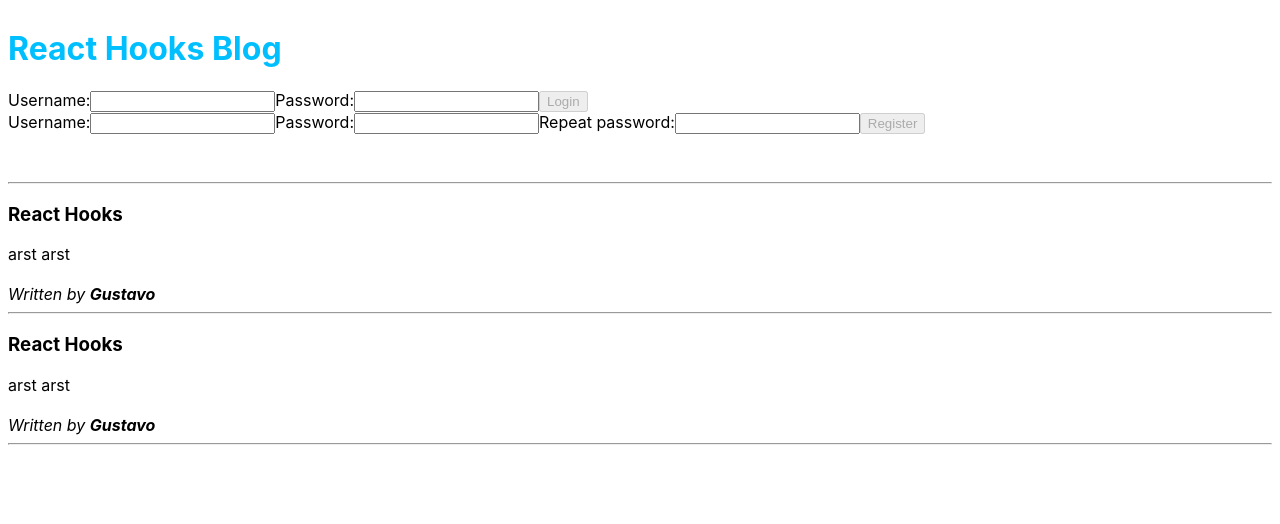
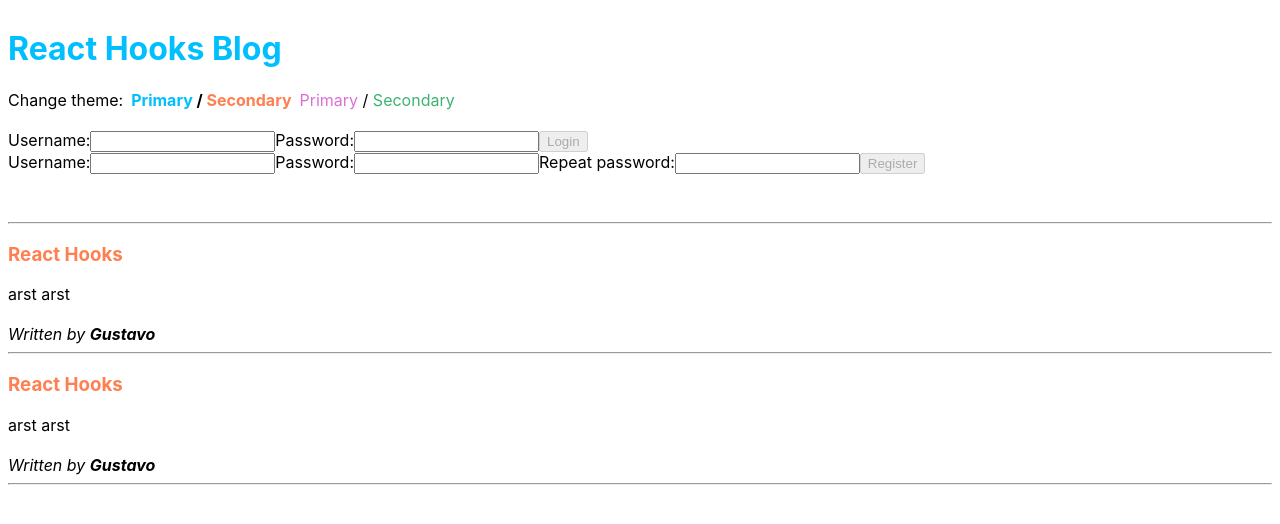
Before and after one commit to gusaiani/learn-react-hooks, a React (Create React App) app: page / in a window 1280 px wide. Shown: the top 524 px of the page. Built offline with nearby package versions, Linux system fonts and the light colour scheme.

Commit message:
Enable theming

```diff
--- a/src/App.js
+++ b/src/App.js
@@ -1,9 +1,10 @@
-import React, { useReducer, useEffect } from 'react'
+import React, { useReducer, useEffect, useState } from 'react'
+import { ThemeContext } from './contexts'
+import ChangeTheme, { THEMES } from './ChangeTheme'
 import PostList from './post/PostList'
 import CreatePost from './post/CreatePost'
 import UserBar from './user/UserBar'
 import Header from './Header'
-import { ThemeContext } from './contexts'
 
 import appReducer from './reducers'
 
@@ -21,6 +22,7 @@ const defaultPosts = [
 ]
 
 export default function App ({projectName}) {
+  const [ theme, setTheme ] = useState(THEMES[0])
   const [ state, dispatch ] = useReducer(appReducer, { user: '', posts: defaultPosts })
   const {user, posts} = state
 
@@ -33,8 +35,11 @@ export default function App ({projectName}) {
   }, [projectName, user])
 
   return (
+    <ThemeContext.Provider value={theme}>
       <div style={{ padding: 8 }}>
         <Header text={projectName} />
+        <ChangeTheme theme={theme} setTheme={setTheme} />
+        <br />
         <UserBar user={user} dispatch={dispatch} />
         <br />
         {user && <CreatePost user={user} posts={posts} dispatch={dispatch} />}
@@ -42,5 +47,6 @@ export default function App ({projectName}) {
         <hr />
         <PostList posts={posts} />
       </div>
+    </ThemeContext.Provider>
   )
 }
--- /dev/null
+++ b/src/ChangeTheme.js
@@ -0,0 +1,29 @@
+import React from 'react'
+
+export const THEMES = [
+  { primaryColor: 'deepskyblue', secondaryColor: 'coral' },
+  { primaryColor: 'orchid', secondaryColor: 'mediumseagreen' }
+]
+
+function ThemeItem ({ theme, active, onClick }) {
+  return (
+    <span onClick={onClick} style={{ cursor: 'pointer', paddingLeft: 8, fontWeight: active ? 'bold' : 'normal' }}>
+      <span style={{ color: theme.primaryColor }}>Primary</span> / <span style={{ color: theme.secondaryColor }}>Secondary</span>
+    </span>
+  )
+}
+
+export default function ChangeTheme ({ theme, setTheme }) {
+  function isActive (t) {
+    return t.primaryColor === theme.primaryColor && t.secondaryColor === theme.secondaryColor
+  }
+
+  return (
+    <div>
+      Change theme:
+      {THEMES.map((t, i) =>
+        <ThemeItem key={'theme-' + i} theme={t} active={isActive(t)} onClick={() => setTheme(t)} />
+      )}
+    </div>
+  )
+}
--- a/src/post/Post.js
+++ b/src/post/Post.js
@@ -1,9 +1,12 @@
-import React from 'react'
+import React, { useContext } from 'react'
+import { ThemeContext } from '../contexts'
 
 export default function Post ({ title, content, author }) {
+  const { secondaryColor } = useContext(ThemeContext)
+
   return (
     <div>
-      <h3>{title}</h3>
+      <h3 style={{ color: secondaryColor }}>{title}</h3>
       <div>{content}</div>
       <br />
       <i>Written by <b>{author}</b></i>
```
Lines whose indentation alone changed are shown as unchanged.
